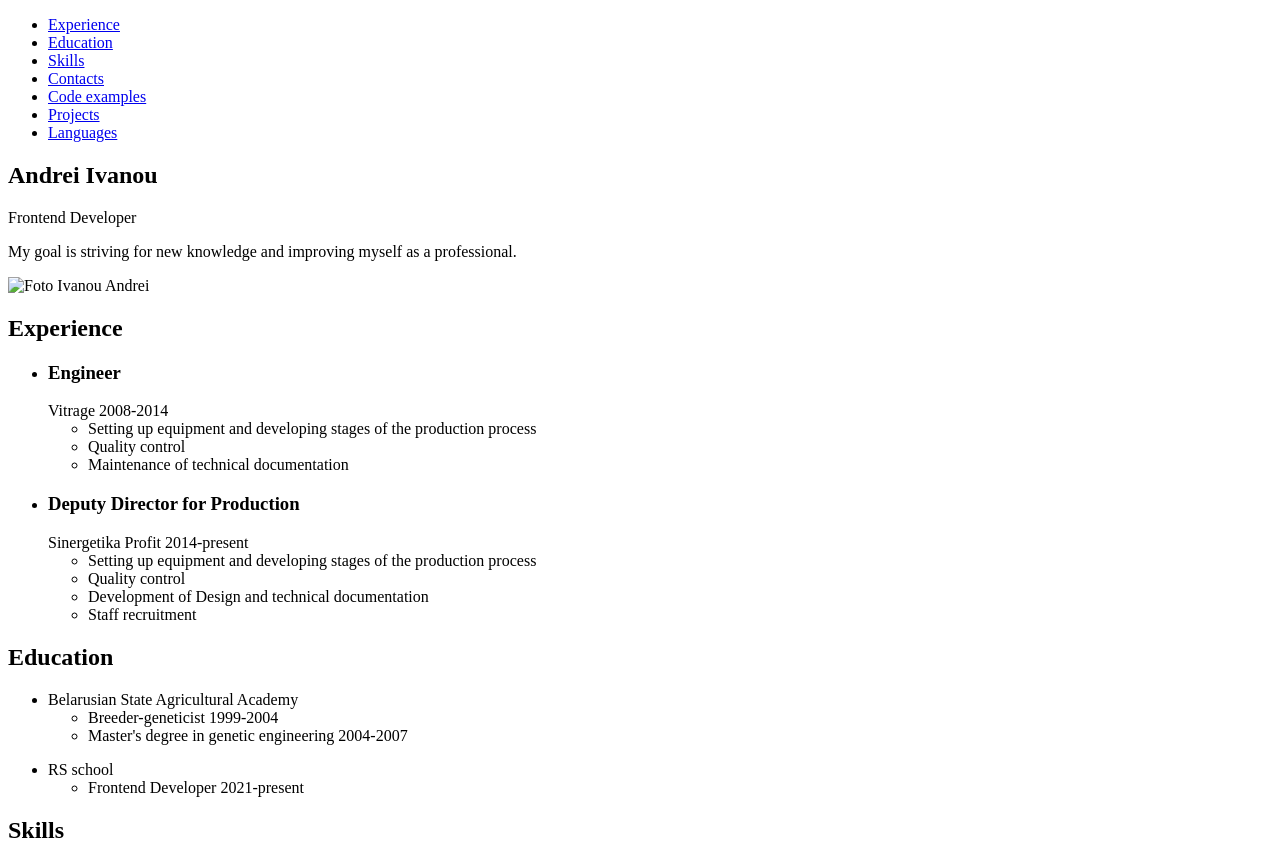
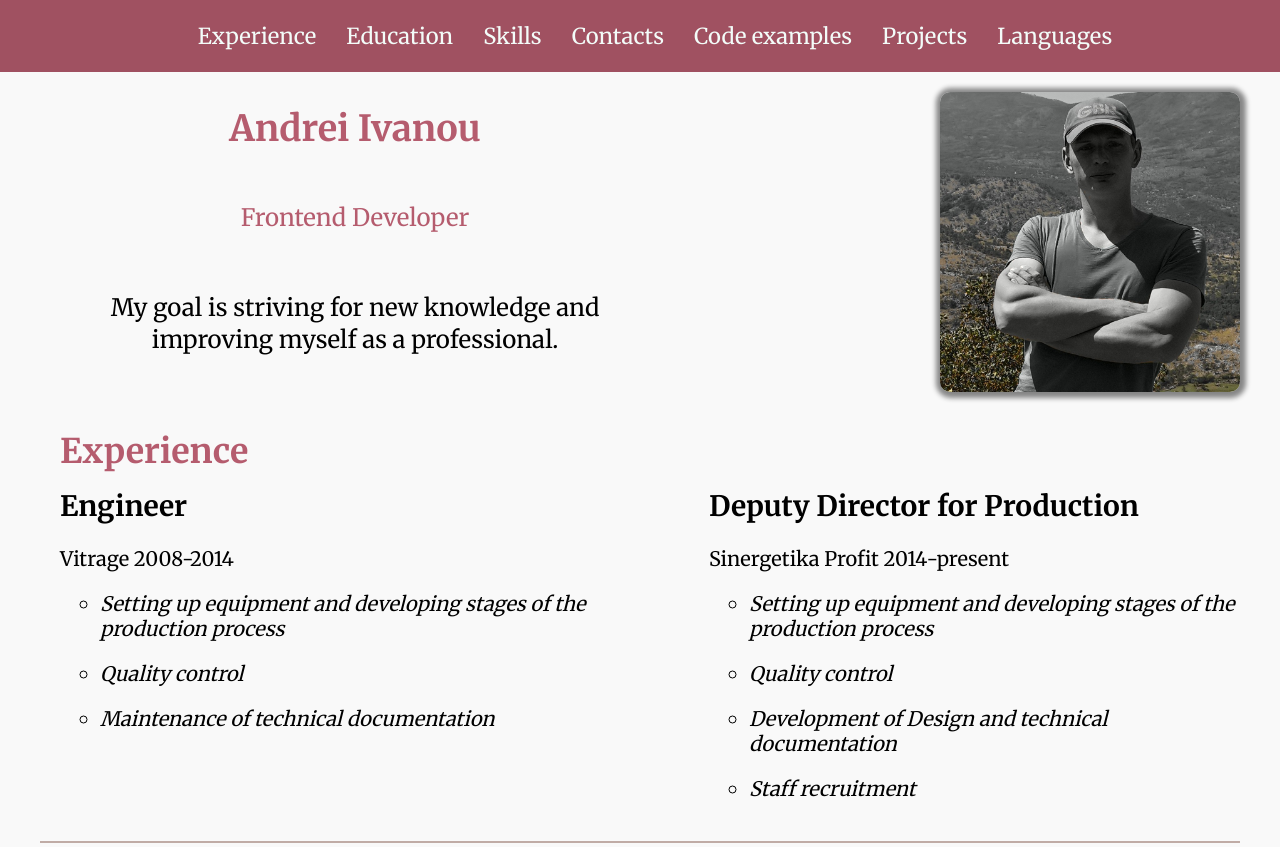
Before and after one commit to anjinsan132131/rsschool-cv, a plain HTML site: page index.html in a window 1280 px wide. Shown: the top 847 px of the page. Drawn offline with Linux system fonts and the light colour scheme; the site is published under a folder, as on GitHub Pages, so addresses that start at the root find nothing.

Commit message:
fix: fixed path

```diff
--- a/index.html
+++ b/index.html
@@ -7,7 +7,7 @@
   <link rel="preconnect" href="https://fonts.googleapis.com">
   <link rel="preconnect" href="https://fonts.gstatic.com" crossorigin>
   <link href="https://fonts.googleapis.com/css2?family=Inter&family=Merriweather:wght@400;700&display=swap" rel="stylesheet">
-  <link rel="stylesheet" href="/style.css">
+  <link rel="stylesheet" href="style.css">
   <title>CV</title>
 </head>
 <body>
@@ -32,7 +32,7 @@
         <span class="hero-text">Frontend Developer</span>
         <p>My goal is striving for new knowledge and improving myself as a professional.</p>
       </div>
-      <img src="/images/foto-cv.jpg" alt="Foto Ivanou Andrei" width="300" height="300">
+      <img src="images/foto-cv.jpg" alt="Foto Ivanou Andrei" width="300" height="300">
     </section>
     <section class="experience container" id="expirience">
       <h2 class="experience-title section-title">Experience</h2>
@@ -162,7 +162,7 @@
         <a class="footer-social-link" href="https://github.com/anjinsan132131">GitHub</a>
       </div>
       <a class="footer-course-link" href="https://rs.school/js/">
-        <img src="/images/rs_school_js.svg" alt="rs school logo" width="80" height="40">
+        <img src="images/rs_school_js.svg" alt="rs school logo" width="80" height="40">
       </a>
     </div>
   </footer>
```
